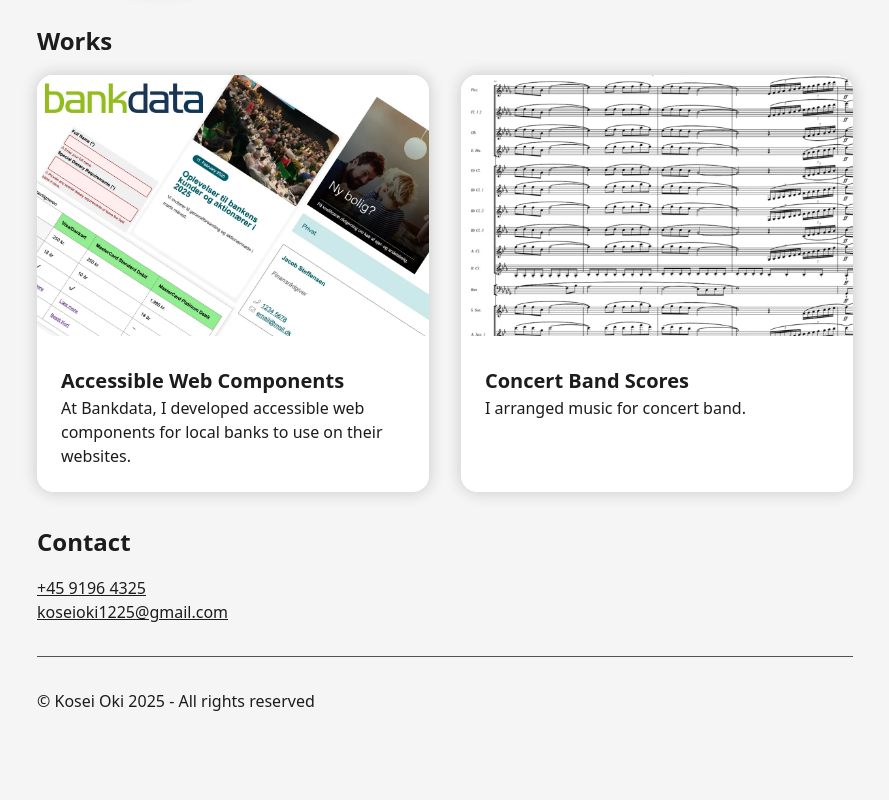
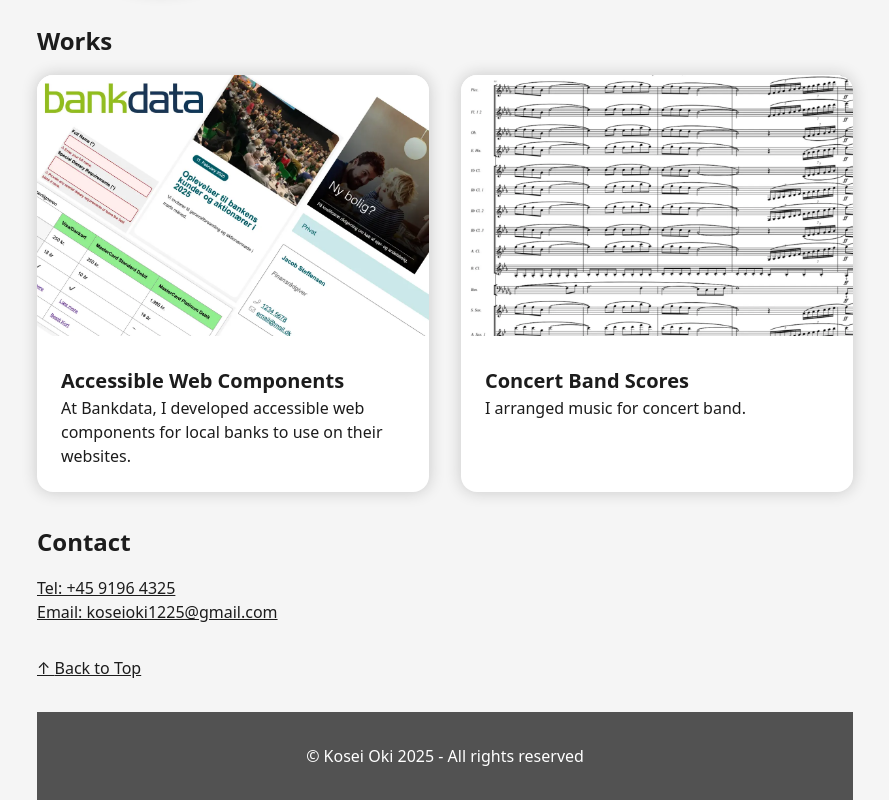
Before and after one commit to Koseioki/koseioki, a React (Vite) app: page / in a window 1280 px wide. Shown: the part 385-1185 px from the top of the page, without its empty margins (195-1084 px from the left). Before the commit the page ends 1130 px from the top, so only its background shows below. Built offline with nearby package versions, Linux system fonts and the light colour scheme.

Commit message:
deleted summary + added back to top

```diff
--- a/src/ComponentDetail.jsx
+++ b/src/ComponentDetail.jsx
@@ -33,11 +33,12 @@ function ComponentDetail() {
       <main id="main-content">
       <h1 ref={headingRef} tabIndex="-1" className="headings">{component.title}</h1>
 
-      <WarningSection>
+      {/* <WarningSection>
           <li>Images without text alternatives</li>
-        </WarningSection>
+        </WarningSection> */}
         <div className="detail-header">
           <div>
+            <h2>Description</h2>
 
             <p className="paragraph">{component.description}</p>
             <div className="button-container">
--- a/src/ScoreDetail.jsx
+++ b/src/ScoreDetail.jsx
@@ -36,7 +36,7 @@ function ScoreDetail() {
 
         <div className="detail-header">
           <div>
-
+          <h2>Details</h2>
             <dl className="paragraph">
               <dt>Composer</dt>
               <dd>{score.composer}</dd>
@@ -56,10 +56,10 @@ function ScoreDetail() {
             <img src={score.image} alt="" className="detail-score-thumbnail" aria-hidden="true" />
           </div>
         </div>
-        <hr aria-hidden="true" />
+        {/* <hr aria-hidden="true" />
 
         <h2 className="headings">Description</h2>
-        <p className="paragraph">Coming soon</p>
+        <p className="paragraph">Coming soon</p> */}
       </main>
 
       <Footer />
--- a/src/components/Contact.jsx
+++ b/src/components/Contact.jsx
@@ -5,10 +5,10 @@ function Contact() {
       <h2 className="headings">Contact</h2>
       <ul>
         <li>
-            <a className="plain-link" href="tel:+45 9196 4325">+45 9196 4325</a>
+            <a className="plain-link" href="tel:+45 9196 4325">Tel: +45 9196 4325</a>
         </li>
         <li>
-            <a className="plain-link" href="mailto:koseioki1225@gmail.com">koseioki1225@gmail.com</a>
+            <a className="plain-link" href="mailto:koseioki1225@gmail.com">Email: koseioki1225@gmail.com</a>
         </li>
       </ul>
     </section>
--- a/src/components/Footer.css
+++ b/src/components/Footer.css
@@ -1,12 +1,20 @@
 footer {
-    /* background-color: #333; */
-    /* color: white; */
-    /* text-align: center; */
-    margin: 2rem 0;
+    background-color: var(--text-light);
+    color: var(--white);
+    text-align: center;
+    margin-top: 2rem;
+    padding: 2rem;
 }
 
-@media (max-width: 568px) {
+.back-to-top-container{
+    /* display: flex; */
+    /* justify-content: center; */
+    /* align-items: center; */
+    margin-top: 2rem;
+}
+
+/* @media (max-width: 568px) {
     footer {
         text-align: center;
     }
-}
+} */
--- a/src/components/Footer.jsx
+++ b/src/components/Footer.jsx
@@ -1,11 +1,20 @@
 import './Footer.css';
 function Footer() {
   return (
+    <>
+    <div className="back-to-top-container">
+    <a href="#main-content" className="plain-link">
+    <span aria-hidden="true">↑ </span>Back to Top
+    </a>
+    </div>
+
+
     <footer>
-      <hr aria-hidden="true"/>
+      {/* <hr aria-hidden="true"/> */}
       <h2 className="sr-only">Site footer</h2>
      <p>© Kosei Oki 2025 - All rights reserved</p>
     </footer>
+    </>
   );
 }
 export default Footer;
```
